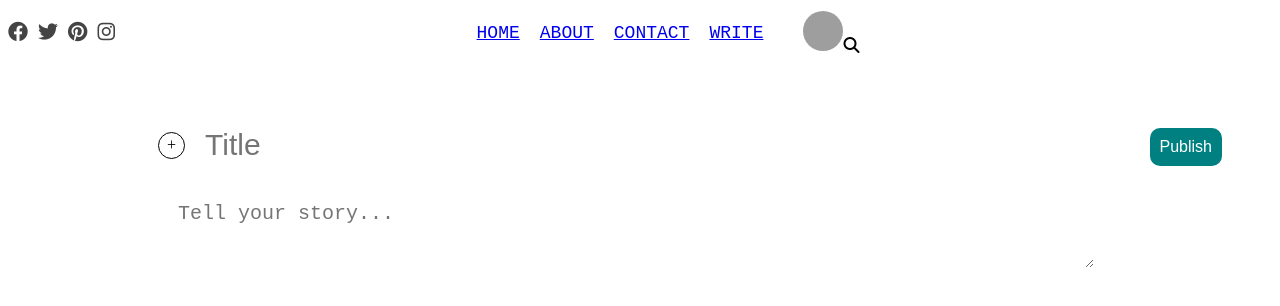
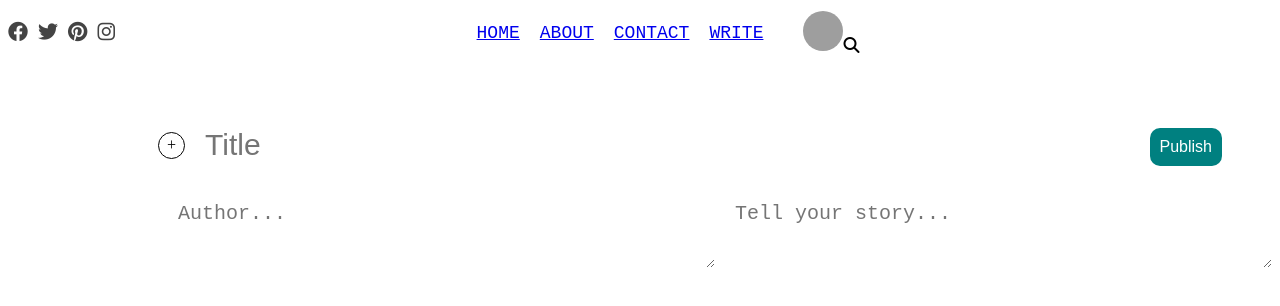
Before and after one commit to ARIERICYRON/phase-3-project, a React (Create React App) app: page /write in a window 1280 px wide. Shown: the top 306 px of the page. Built offline with nearby package versions, Linux system fonts and the light colour scheme; grey boxes are pictures that could not be loaded.

Commit message:
linked my pages

```diff
--- a/src/App.jsx
+++ b/src/App.jsx
@@ -10,6 +10,7 @@ import {
   Routes,
   Route,
 } from "react-router-dom";
+
 
 
 function App() {
--- a/src/components/post/Post.jsx
+++ b/src/components/post/Post.jsx
@@ -1,3 +1,4 @@
+
 import "./post.css"
 
 export default function Post() {
--- a/src/pages/write/Write.jsx
+++ b/src/pages/write/Write.jsx
@@ -12,6 +12,7 @@ export default function Write() {
                 <input type="text" placeholder="Title" className="writeInput" autoFocus={true}/>
             </div>
             <div className="writeFormGroup">
+                <textarea placeholder="Author..." type="text" className="writeInput writeText"></textarea>
                 <textarea placeholder="Tell your story..." type="text" className="writeInput writeText"></textarea>
             </div>
             <button className="writeSubmit">Publish</button>
```
Also changed, not shown: src/components/posts/Posts.jsx (line endings or trailing spaces).
